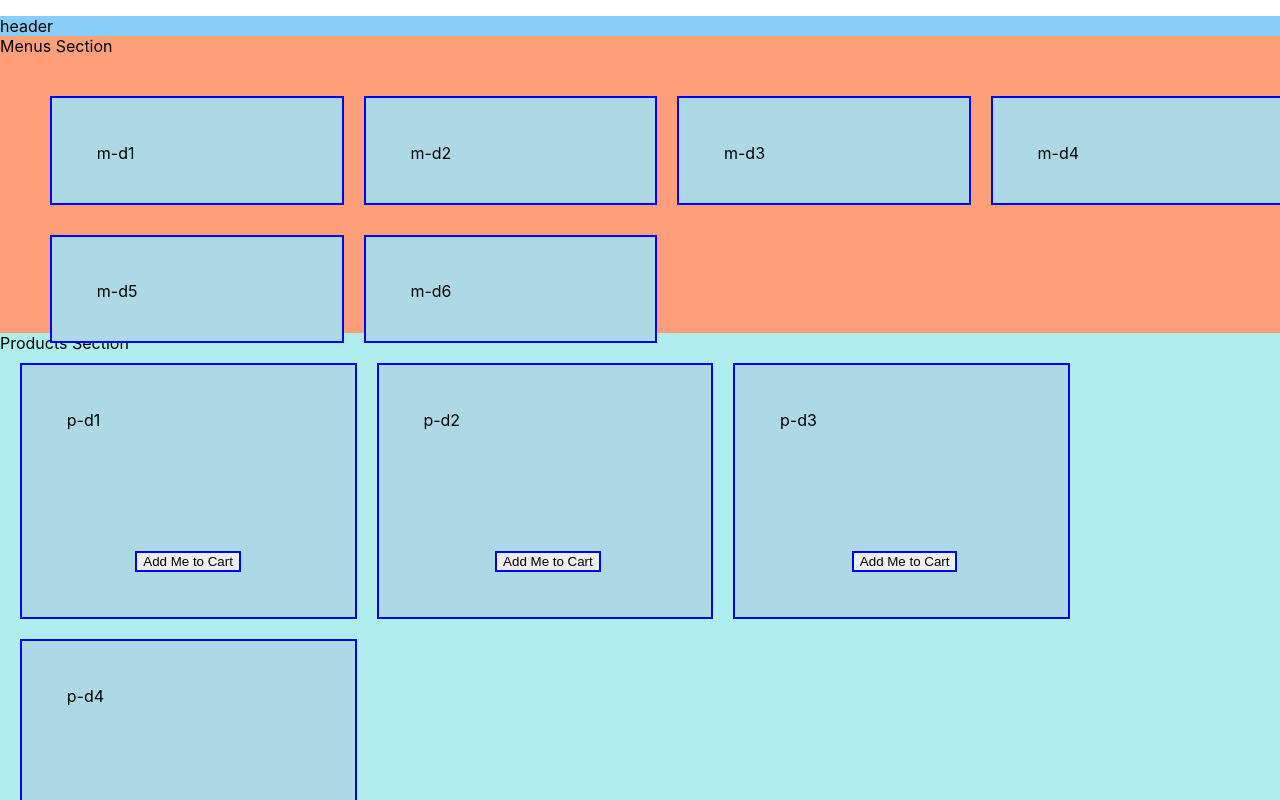
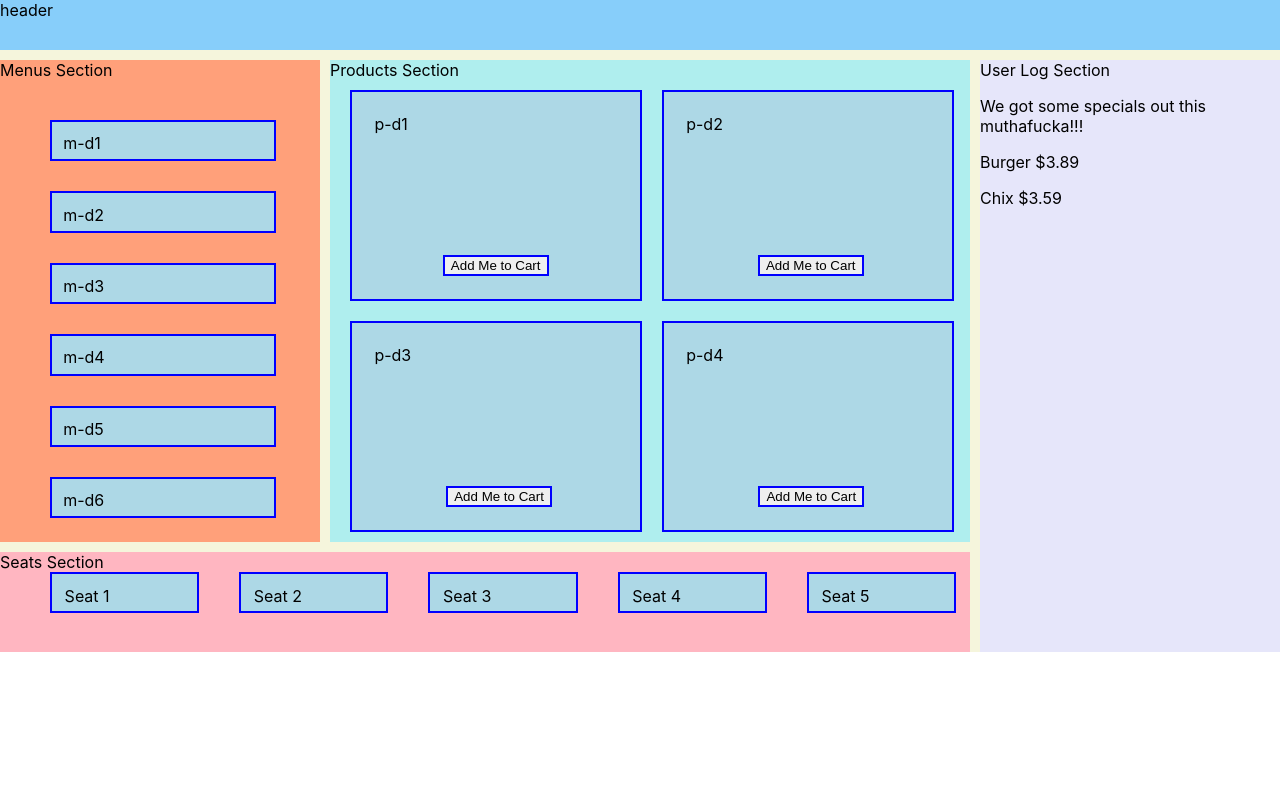
Before and after one commit to wfparrish/restaurant-appReact, a React (Create React App) app: page / in a window 1280 px wide. Shown: the top 800 px of the page. Built offline with nearby package versions, Linux system fonts and the light colour scheme.

Commit message:
created Table.module.css placed in code, now the app renders like vanilla JS version

```diff
--- a/src/App.js
+++ b/src/App.js
@@ -7,7 +7,7 @@ class App extends Component {
     return (
       <div>
         <Layout>
-          <Table class='display'></Table>
+          <Table></Table>
         </Layout>
       </div>
     );
--- a/src/components/Layout/Layout.module.css
+++ b/src/components/Layout/Layout.module.css
@@ -1,3 +1,5 @@
-.Content {
+/* .Content {
   margin-top: 16px;
 }
+This is from Max's Tutorial, might need it later
+*/
--- a/src/components/UserLog/UserLog.js
+++ b/src/components/UserLog/UserLog.js
@@ -7,8 +7,8 @@ class UserLog extends Component {
       <Auxiliary>
         <div id='logInfo' class='section5'>
           <div>User Log Section</div>
+          {this.props.children}
         </div>
-        {this.props.children}
       </Auxiliary>
     );
   }
--- a/src/containers/Order/Order.js
+++ b/src/containers/Order/Order.js
@@ -57,14 +57,14 @@ class Order extends Component {
   render() {
     return (
       <Auxiliary>
+        <p> We got some specials out this muthafucka!!!</p>
         <p>
-          {" "}
-          This muthafucking {this.myFirstReactBurger.name} costs{" "}
-          {this.myFirstReactBurger.price} Pay up ho!!!
+          {this.myFirstReactBurger.name} {"$"}
+          {this.myFirstReactBurger.price}
         </p>
         <p>
-          And don't forget the {this.myFirstReactChicken.name} too. That shit
-          cost {this.myFirstReactChicken.price}
+          {this.myFirstReactChicken.name} {"$"}
+          {this.myFirstReactChicken.price}
         </p>
       </Auxiliary>
     );
--- a/src/containers/Table/Table.js
+++ b/src/containers/Table/Table.js
@@ -6,11 +6,13 @@ import Products from "../../containers/Products/Products";
 import UserLog from "../../components/UserLog/UserLog";
 import Seats from "../../containers/Seats/Seats";
 import Order from "../../containers/Order/Order";
+import classes from "./Table.module.css";
 
 class Table extends Component {
   render() {
     return (
       <Auxiliary>
+        <div className={classes.Display}>
           <Header></Header>
           <Menu></Menu>
           <Products></Products>
@@ -18,6 +20,7 @@ class Table extends Component {
             <Order></Order>
           </UserLog>
           <Seats></Seats>
+        </div>
       </Auxiliary>
     );
   }
--- /dev/null
+++ b/src/containers/Table/Table.module.css
@@ -0,0 +1,120 @@
+html,
+body {
+  margin: 0;
+  padding: 0;
+  font-family: -apple-system, BlinkMacSystemFont, "Open Sans", sans-serif,
+    "Segoe UI", "Roboto", "Oxygen", "Ubuntu", "Cantarell", "Fira Sans",
+    "Droid Sans", "Helvetica Neue", sans-serif;
+  -webkit-font-smoothing: antialiased;
+  -moz-osx-font-smoothing: grayscale;
+
+  height: 100%;
+  width: 100%;
+  overflow-x: hidden;
+  overflow-y: hidden;
+}
+
+code {
+  font-family: source-code-pro, Menlo, Monaco, Consolas, "Courier New",
+    monospace;
+}
+
+.section1 {
+  background: LightSkyBlue;
+  grid-area: header;
+}
+
+.section2 {
+  background: LightSalmon;
+  grid-area: menus;
+}
+
+.section3 {
+  background: PaleTurquoise;
+  grid-area: products;
+}
+
+.section4 {
+  background: lightpink;
+  grid-area: seats;
+}
+
+.section5 {
+  background: lavender;
+  grid-area: user-log;
+}
+
+.Display {
+  width: 100%;
+  height: 100%;
+  background-color: beige;
+  display: grid;
+  grid-template-columns: 25% 50% 25%;
+  grid-template-rows: 50px 1fr 100px;
+  grid-template-areas:
+    "header header header"
+    "menus products user-log"
+    "seats seats user-log";
+  grid-gap: 10px;
+}
+
+.product-displays {
+  position: relative;
+  display: inline-block;
+  height: 162px;
+  width: 243px;
+  background-color: lightblue;
+  border: 2px;
+  border-style: solid;
+  border-color: blue;
+  padding: 3.5%;
+  margin-top: 10px;
+  margin-left: 20px;
+  margin-bottom: 10px;
+}
+
+.menu-displays {
+  position: relative;
+  top: 10px;
+  left: 30px;
+  display: inline-block;
+  height: 15px;
+  width: 200px;
+  background-color: lightblue;
+  border: 2px;
+  border-style: solid;
+  border-color: blue;
+  padding: 3.5%;
+  margin-top: 30px;
+  margin-left: 20px;
+}
+
+.seat-displays {
+  position: relative;
+  display: inline-block;
+  height: 12px;
+  width: 120px;
+  background-color: lightblue;
+  border: 2px;
+  border-style: solid;
+  border-color: blue;
+  padding: 1.3%;
+  margin-left: 40px;
+  left: 10px;
+}
+
+.addMeBtn {
+  position: relative;
+  top: 140px;
+  left: 35px;
+  border: 2px;
+  border-style: solid;
+  border-color: blue;
+}
+
+.sendOrderBtn {
+  position: relative;
+  border: 2px;
+  border-style: solid;
+  border-color: blue;
+}
```
Also changed, not shown: src/RestaurantAppReactScratch.txt. Lines whose indentation alone changed are shown as unchanged.
